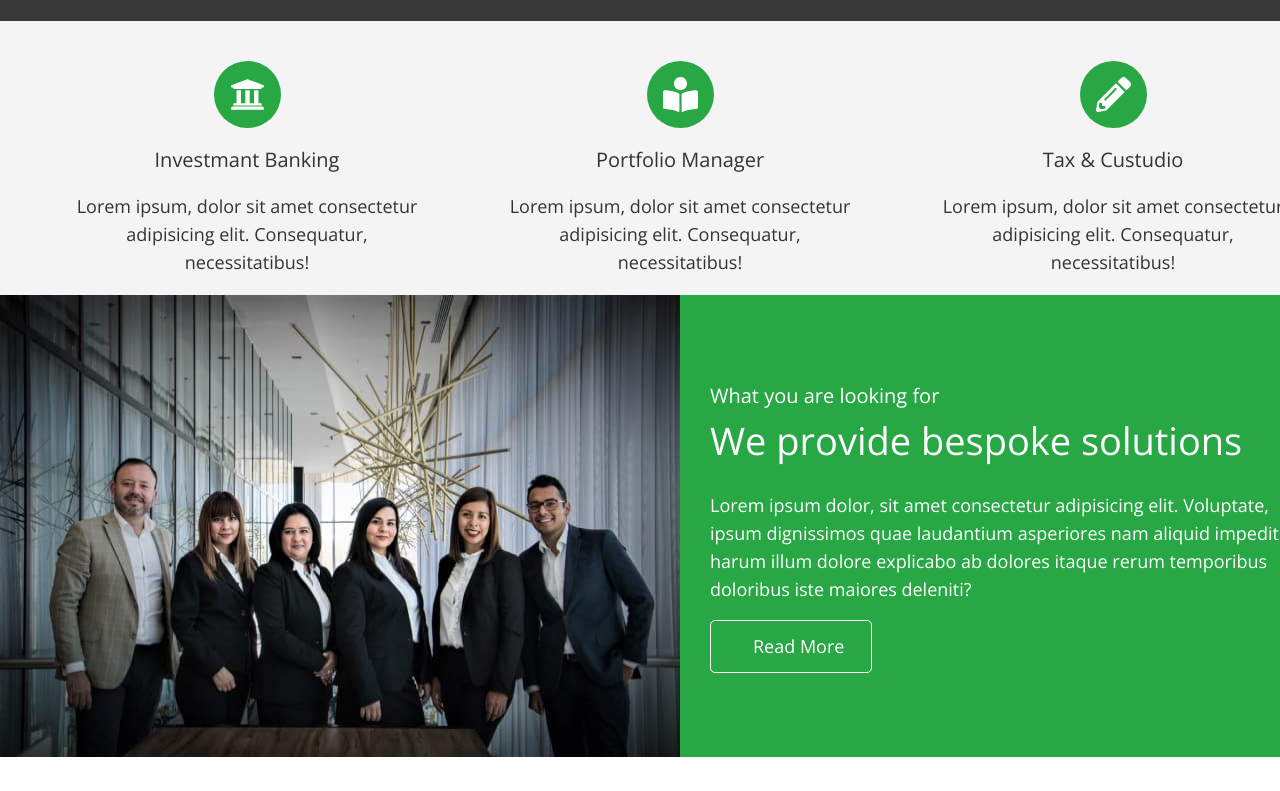
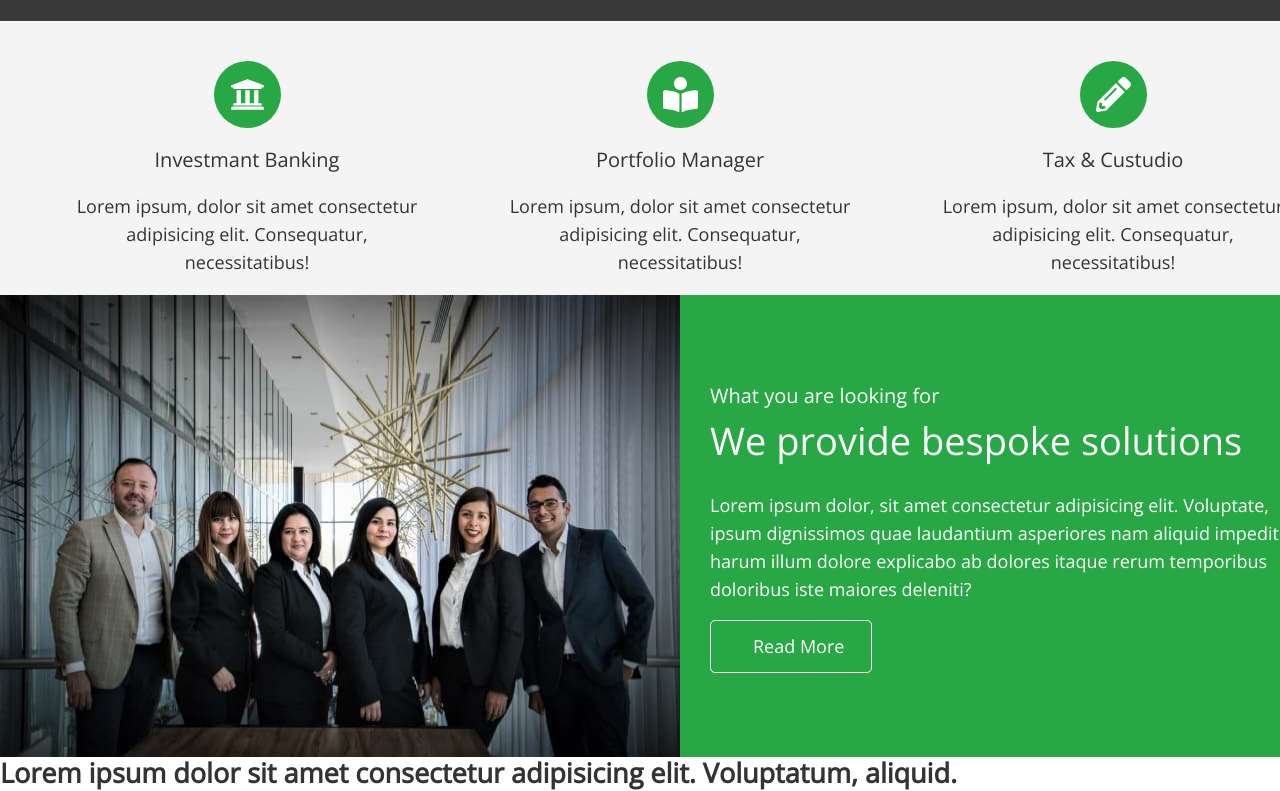
Before and after one commit to BeibaRoman/fson-67-leger, a plain HTML site: page index.html in a window 1280 px wide. Shown: the part 747-1538 px from the top of the page. Before the commit the page ends 1504 px from the top, so only its background shows below. Drawn offline with nearby package versions, Linux system fonts and the light colour scheme.

Commit message:
add-conflict

```diff
--- a/index.html
+++ b/index.html
@@ -172,6 +172,11 @@
           </div>
         </div>
       </section>
+      <section>
+        <h2>
+          Lorem ipsum dolor sit amet consectetur adipisicing elit. Voluptatum, aliquid.
+        </h2>
+      </section>
     </main>
   </body>
 </html>
```
